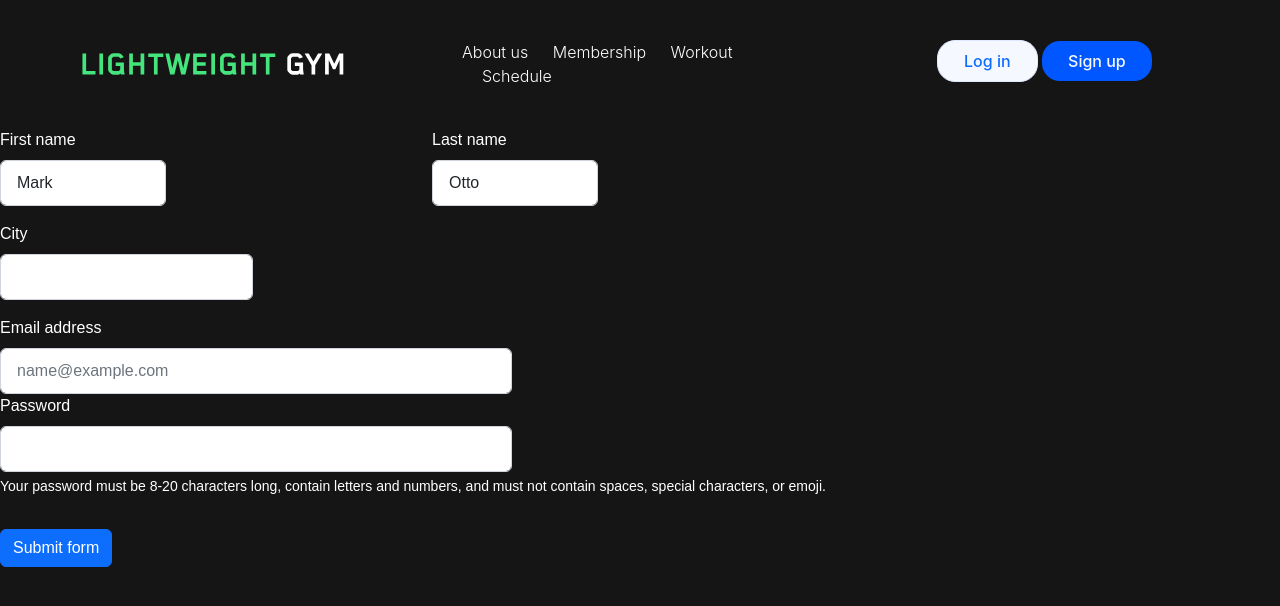
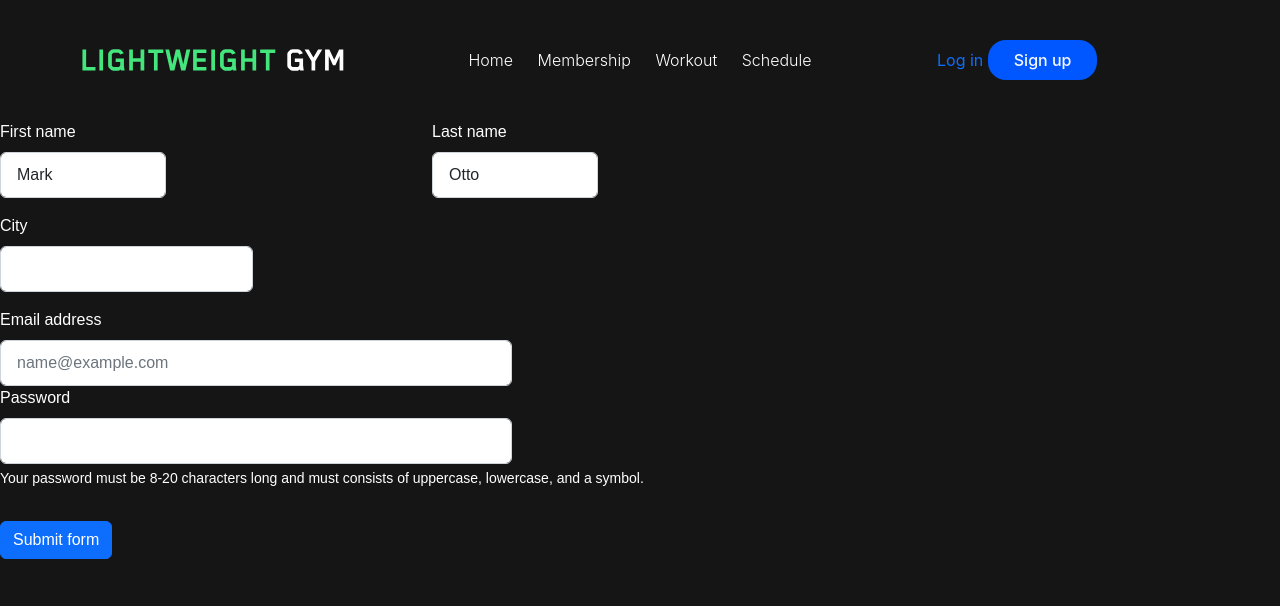
Before and after one commit to zhvnvrys/lightweight_gym_frontend, a plain HTML site: page Lightweight_Gym_Frontend/registration.html in a window 1280 px wide. Drawn offline with Linux system fonts and the light colour scheme.

Commit message:
Chane the navigation bar and link to each other

```diff
--- a/Lightweight_Gym_Frontend/registration.html
+++ b/Lightweight_Gym_Frontend/registration.html
@@ -22,19 +22,18 @@
               >
                 <div class="menu">
                   <ul>
-                    <a href="#" class="nav_link">About us</a>
-                    <a href="#" class="nav_link">Membership</a>
+                    <a href="index.html" class="nav_link">Home</a>
+                    <a href="index.html" class="nav_link">Membership</a>
                     <a href="#" class="nav_link">Workout</a>
                     <a href="#" class="nav_link">Schedule</a>
                   </ul>
                 </div>
               </div>
               <div class="offset-1 col-md-3">
-                <button class="nav__button nav__button--white">
-                  <a href=""> Log in</a>
-                </button>
-                <button class="nav__button nav__button--blue">
-                  <a href=""> Sign up</a>
+                <a href="login.html"> Log in</a>
+              </button>
+              <button class="nav__button nav__button--blue">
+                <a href="registration.html"> Sign up</a>
                 </button>
               </div>
             </div>
@@ -83,8 +82,7 @@
                   aria-labelledby="passwordHelpBlock"
                 />
                 <div id="passwordHelpBlock" class="form-text">
-                  Your password must be 8-20 characters long, contain letters and
-                  numbers, and must not contain spaces, special characters, or emoji.
+                  Your password must be 8-20 characters long and must consists of uppercase, lowercase, and a symbol.
                 </div>
               </div>
             <div class="col-12">
```
Also changed, not shown: Lightweight_Gym_Frontend/login.html (+4 -5 lines).
